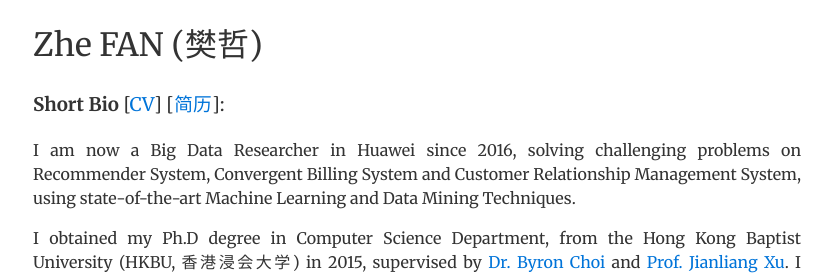
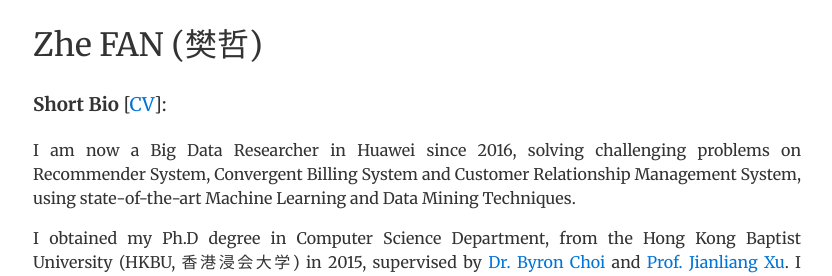
Before and after one commit to fanzhe/fanzhe.github.io, a Jekyll site: the page built from index.md, in a window 1280 px wide. Shown: the top 276 px of the page, without its empty margins (223-1055 px from the left). Built offline with Jekyll 4.4.1, drawn with Linux system fonts in a browser that asks for light colours; our own code applies the rules of GitHub Pages for plain Markdown files.

Commit message:
Update index.md

```diff
--- a/index.md
+++ b/index.md
@@ -2,7 +2,7 @@
 layout:    page
 ---
 
-### **Short Bio** [[CV](/doc/cv_eng.pdf)] [[简历](/doc/cv_chn.pdf)]:
+### **Short Bio** [[CV](/doc/cv.pdf)]:
 
 I am now a Big Data Researcher in Huawei since 2016, solving challenging problems on Recommender System, Convergent Billing System and Customer Relationship Management System, using state-of-the-art Machine Learning and Data Mining Techniques.
 
```
